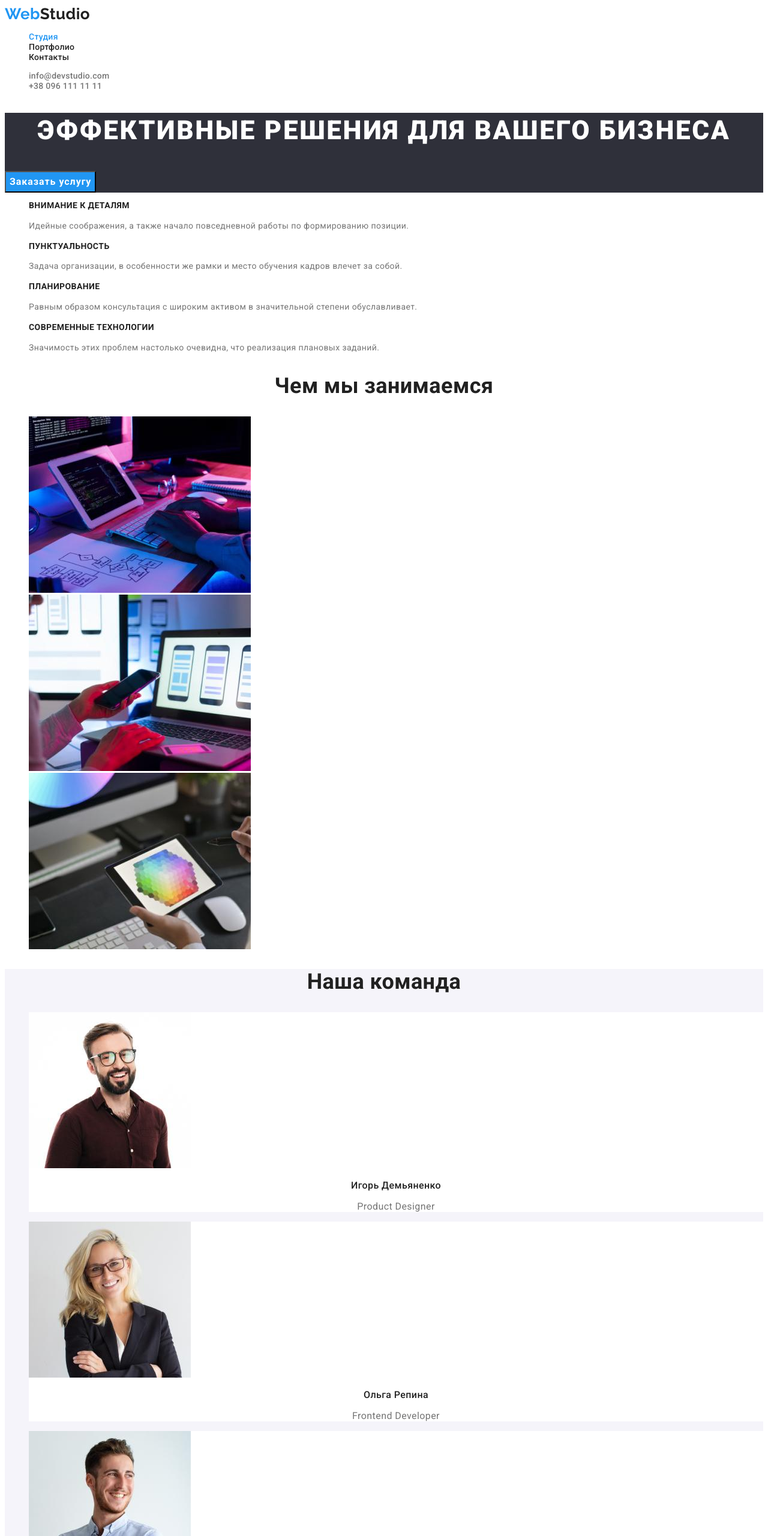
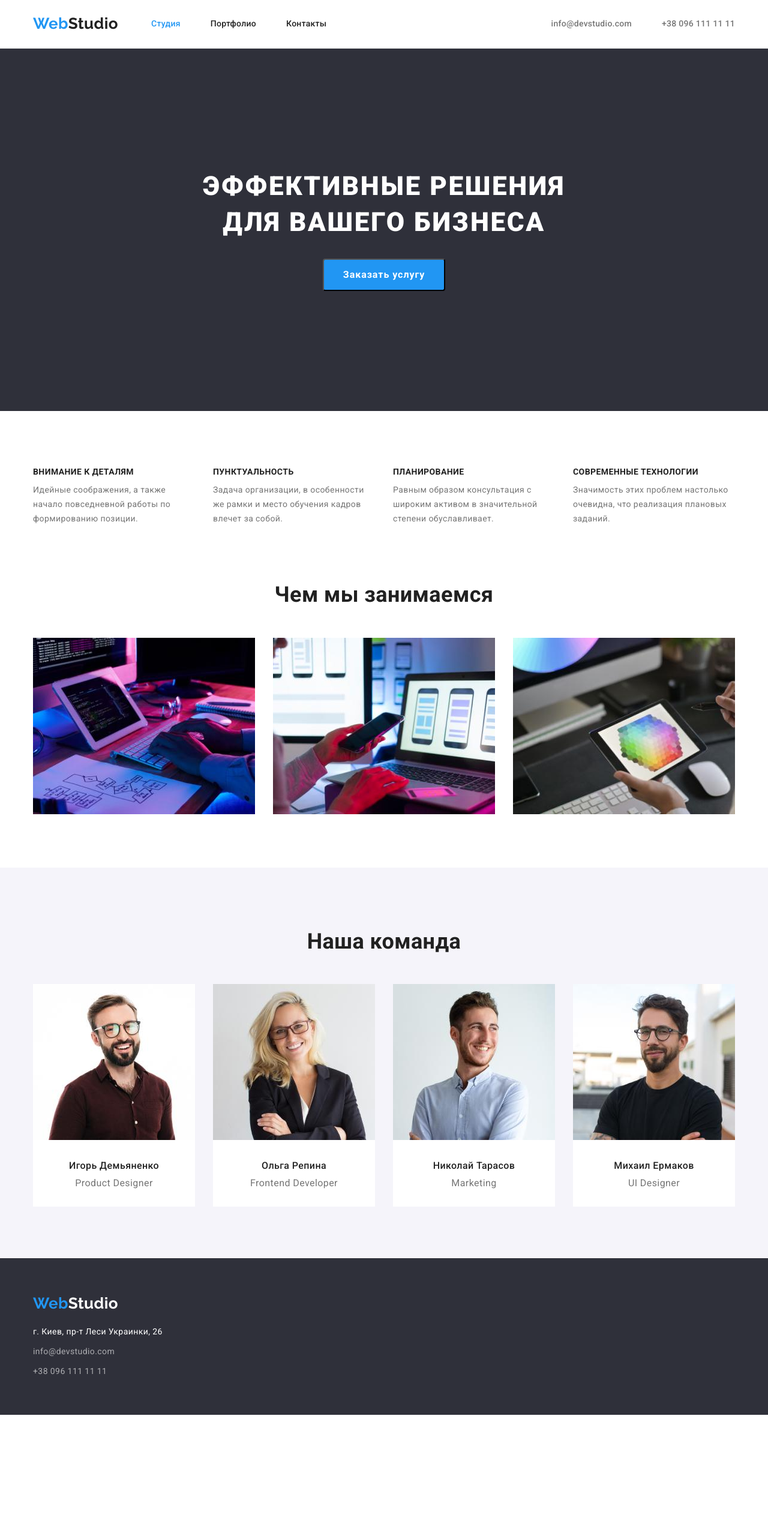
Before and after one commit to Oleh-Halytskyi/-goit-markup-hw-03, a plain HTML site: page index.html in a window 1280 px wide. Shown: the top 2560 px of the page at 60% size. After the commit the page ends 2358 px from the top, so only its background shows below. Drawn offline with nearby package versions, Linux system fonts and the light colour scheme.

Commit message:
Добавляет позиционирование элементов на странице

```diff
--- a/css/style.css
+++ b/css/style.css
@@ -20,13 +20,18 @@ body {
   font-family: Roboto, sans-serif;
   font-size: 14px;
   letter-spacing: 0.03em;
+  /* width: 1600px; */
 }
+
 .link {
   text-decoration: none;
 }
 
 .list {
   list-style: none;
+  padding: 0;
+  margin-top: 0;
+  margin-bottom: 0;
 }
 
 .visually-hidden {
@@ -43,7 +48,27 @@ body {
   overflow: hidden;
 }
 
+.container {
+  width: 1200px;
+  margin-left: auto;
+  margin-right: auto;
+  padding-left: 15px;
+  padding-right: 15px;
+}
+
 /* hader */
+
+.header {
+  border-bottom: 1px solid #ececec;
+}
+
+.header > .container {
+  display: flex;
+  justify-content: space-between;
+  align-items: center;
+  padding-top: 24px;
+  padding-bottom: 25px;
+}
 
 .logo {
   font-family: 'Raleway', sans-serif;
@@ -73,6 +98,22 @@ body {
   color: var(--accent-color);
 }
 
+nav.site-nav {
+  margin-right: 27.28%;
+}
+
+.site-nav > .list {
+  display: flex;
+}
+
+.site-nav > .list > .item {
+  margin-right: 50px;
+}
+
+.site-nav > .list > .item:last-child {
+  margin-right: 0px;
+}
+
 .contacts {
   color: var(--text-color);
   line-height: 1.14;
@@ -85,13 +126,32 @@ body {
   color: var(--accent-color);
 }
 
+.header > .container .list {
+  display: flex;
+}
+
+.item-contacts {
+  margin-right: 50px;
+}
+
+.item-contacts:last-child {
+  margin-right: 0;
+}
+
 /* Hero section */
 
 .hero {
   background-color: var(--background-second);
 }
 
+.hero > .container {
+  padding: 200px 252px;
+}
+
 .titel-hero {
+  margin: 0;
+  margin-bottom: 30px;
+
   color: var(--titel-hero-color);
   font-weight: 900;
   font-size: 44px;
@@ -101,7 +161,12 @@ body {
   text-transform: uppercase;
 }
 
-.hero > .button {
+.hero .button {
+  display: block;
+  padding: 10px 32px;
+  margin-left: auto;
+  margin-right: auto;
+
   font-family: inherit;
   background-color: var(--accent-color);
   color: var(--button-color);
@@ -109,18 +174,41 @@ body {
   font-size: 16px;
   line-height: 1.88;
   letter-spacing: 0.06em;
+  border-radius: 4px;
 
   cursor: pointer;
 }
 
-.hero > .button:hover,
-.hero > .button:focus {
+.hero .button:hover,
+.hero .button:focus {
   background-color: var(--background-button-hover);
 }
 
 /* Our advantages */
+.section {
+  padding-top: 94px;
+  padding-bottom: 94px;
+}
+
+.advantages {
+  display: flex;
+  justify-content: space-between;
+  flex-wrap: wrap;
+}
+
+.advantages .items {
+  margin-right: 30px;
+}
+
+.advantages .items:last-child {
+  margin-right: 0;
+}
 
 .titel-blok {
+  margin: 0;
+  margin-bottom: 10px;
+  max-width: 270px;
+
   color: var(--title-color);
   font-weight: 700;
   font-size: 14px;
@@ -129,12 +217,21 @@ body {
 }
 
 .text {
+  margin: 0;
+  max-width: 270px;
+
   line-height: 1.71;
 }
 
 /* <!-- What are we doing --> */
 
+.section-we-doing {
+  padding-bottom: 86px;
+}
+
 .titel-section {
+  margin: 0 0 50px 0;
+
   color: var(--title-color);
   font-weight: 700;
   font-size: 36px;
@@ -142,13 +239,37 @@ body {
   text-align: center;
 }
 
+.we-doing {
+  display: flex;
+  justify-content: space-between;
+  flex-wrap: wrap;
+}
+
+.we-doing .items {
+  margin-right: 30px;
+}
+
+.we-doing .items:last-child {
+  margin-right: 0;
+}
+
 /* Our team */
 
 .section.team {
   background-color: var(--background-section-team);
+  padding-top: 102px;
+  padding-bottom: 86px;
+}
+
+.team > .container {
+  display: flex;
+  justify-content: space-between;
 }
 
 .name {
+  margin-top: 30px;
+  margin-bottom: 10px;
+
   color: var(--title-color);
   font-weight: 500;
   font-size: 16px;
@@ -157,6 +278,8 @@ body {
 }
 
 .profesion {
+  margin: 0 0 30px 0;
+
   font-size: 16px;
   line-height: 1.19;
   text-align: center;
@@ -164,6 +287,12 @@ body {
 
 .fon-foto {
   background-color: var(--background-foto);
+  width: 270px;
+  margin-right: 30px;
+}
+
+.fon-foto:last-child {
+  margin-right: 0;
 }
 
 /* Footer */
@@ -172,8 +301,24 @@ body {
   background-color: var(--background-second);
 }
 
-.footer > .logo {
+.footer .container {
+  padding-top: 60px;
+  padding-bottom: 60px;
+}
+
+.footer .logo {
+  display: inline-block;
+  margin-bottom: 20px;
+
   color: var(--button-color);
+}
+
+.footer .item {
+  margin-bottom: 9px;
+}
+
+.footer .item:last-child {
+  margin-bottom: 0;
 }
 
 .addres {
@@ -204,7 +349,16 @@ body {
 
 /* filters button */
 
+.filter {
+  display: flex;
+  justify-content: center;
+  margin-bottom: 50px;
+}
+
 .button-filter {
+  display: block;
+  padding: 6px 22px;
+
   font-family: inherit;
   color: var(--title-color);
   font-weight: 500;
@@ -212,6 +366,9 @@ body {
   line-height: 1.62;
   text-align: center;
   background-color: var(--background-button);
+  border: none;
+  border-radius: 4px;
+  border-color: transparent;
 
   cursor: pointer;
 }
@@ -222,21 +379,62 @@ body {
   background-color: var(--accent-color);
 }
 
+.filter .items {
+  margin-right: 8px;
+}
+
+.filter .items:last-child {
+  margin-right: 0;
+}
+
 /* Works */
 
 .works {
+  display: flex;
+  flex-wrap: wrap;
+  justify-content: space-between;
+}
+
+.work {
+  width: 370px;
+  margin-right: 30px;
+  margin-bottom: 30px;
+
   background-color: var(--background-foto);
 }
 
-.works-name {
+.work:nth-child(3n) {
+  margin-right: 0;
+}
+
+.work:nth-last-child(-n + 3) {
+  margin-bottom: 0;
+}
+
+.transcription {
+  padding: 20px 24px;
+  border: 1px solid #eeeeee;
+  border-top: none;
+}
+
+.work-name {
   color: var(--title-color);
   font-weight: 700;
   font-size: 18px;
   line-height: 2;
   letter-spacing: 0.06em;
+  margin: 0 0 4px 0;
 }
 
-.works-type {
+.work-type {
   font-size: 16px;
   line-height: 1.88;
+  margin: 0;
 }
+
+.work a {
+  display: block;
+  font-size: 0;
+  line-height: 0;
+  letter-spacing: -1px;
+}
--- a/index.html
+++ b/index.html
@@ -5,63 +5,73 @@
     <meta http-equiv="X-UA-Compatible" content="IE=edge" />
     <meta name="viewport" content="width=device-width, initial-scale=1.0" />
     <title>Студия</title>
-    <link rel="stylesheet" href="./css/style.css" />
     <link rel="preconnect" href="https://fonts.googleapis.com" />
     <link rel="preconnect" href="https://fonts.gstatic.com" crossorigin />
     <link
       href="https://fonts.googleapis.com/css2?family=Raleway:wght@700&family=Roboto:wght@400;500;700;900&display=swap"
       rel="stylesheet"
     />
+    <link
+      rel="stylesheet"
+      href="https://cdnjs.cloudflare.com/ajax/libs/modern-normalize/1.1.0/modern-normalize.min.css"
+    />
+    <link rel="stylesheet" href="./css/style.css" />
   </head>
   <body>
     <header class="header">
+      <div class="container">
         <a class="logo link" href="./index.html"><span class="logo-accent">Web</span>Studio</a>
-
         <nav class="site-nav">
           <ul class="list">
-          <li><a class="link current" href="./index.html">Студия</a></li>
-          <li><a class="link" href="./portfolio.html">Портфолио</a></li>
-          <li><a class="link" href="#">Контакты</a></li>
+            <li class="item"><a class="link current" href="./index.html">Студия</a></li>
+            <li class="item"><a class="link" href="./portfolio.html">Портфолио</a></li>
+            <li class="item"><a class="link" href="#">Контакты</a></li>
           </ul>
         </nav>
 
-      <!-- Contacts -->
         <ul class="list">
-        <li><a class="contacts link" href="mailto:info@devstudio.com">info@devstudio.com</a></li>
-        <li><a class="contacts link" href="tel:+380961111111">+38 096 111 11 11</a></li>
+          <li class="item-contacts">
+            <a class="contacts link" href="mailto:info@devstudio.com">info@devstudio.com</a>
+          </li>
+          <li class="item-contacts">
+            <a class="contacts link" href="tel:+380961111111">+38 096 111 11 11</a>
+          </li>
         </ul>
+      </div>
     </header>
 
     <main>
       <!-- Hero -->
       <section class="hero">
+        <div class="container">
           <h1 class="titel-hero">Эффективные решения для вашего бизнеса</h1>
           <button class="button" type="button">Заказать услугу</button>
+        </div>
       </section>
 
       <!-- Our advantages -->
       <section class="section">
         <h2 class="titel-section visually-hidden">Our advantages</h2>
-        <ul class="list">
-          <li>
+        <ul class="list advantages container">
+          <li class="items">
             <h3 class="titel-blok">Внимание к деталям</h3>
             <p class="text">
               Идейные соображения, а также начало повседневной работы по формированию позиции.
             </p>
           </li>
-          <li>
+          <li class="items">
             <h3 class="titel-blok">Пунктуальность</h3>
             <p class="text">
               Задача организации, в особенности же рамки и место обучения кадров влечет за собой.
             </p>
           </li>
-          <li>
+          <li class="items">
             <h3 class="titel-blok">Планирование</h3>
             <p class="text">
               Равным образом консультация с широким активом в значительной степени обуславливает.
             </p>
           </li>
-          <li>
+          <li class="items">
             <h3 class="titel-blok">Современные технологии</h3>
             <p class="text">
               Значимость этих проблем настолько очевидна, что реализация плановых заданий.
@@ -71,21 +81,21 @@
       </section>
 
       <!-- What are we doing -->
-      <section class="section">
+      <section class="section-we-doing">
         <h2 class="titel-section">Чем мы занимаемся</h2>
 
-        <ul class="list">
-          <li>
+        <ul class="list we-doing container">
+          <li class="items">
             <img src="./images/studio/work/work1.jpg" alt="Пишим програмы" width="370" />
           </li>
-          <li>
+          <li class="items">
             <img
               src="./images/studio/work/work2.jpg"
               alt="Пишем приложения на смартфон"
               width="370"
             />
           </li>
-          <li>
+          <li class="items">
             <img src="./images/studio/work/work3.jpg" alt="Дизайн сайтов" width="370" />
           </li>
         </ul>
@@ -95,7 +105,7 @@
       <section class="section team">
         <h2 class="titel-section">Наша команда</h2>
 
-        <ul class="list">
+        <ul class="list container">
           <li class="fon-foto">
             <img
               src="./images/studio/team/Product-Designer.jpg"
@@ -129,10 +139,11 @@
     </main>
 
     <footer class="footer">
+      <div class="container">
         <a class="logo link" href="./index.html"><span class="logo-accent">Web</span>Studio</a>
         <address class="addres">
           <ul class="list">
-          <li>
+            <li class="item">
               <a
                 class="addres-map link"
                 href="https://goo.gl/maps/GdpmpZJEUeGdeqx7A"
@@ -141,12 +152,17 @@
                 >г. Киев, пр-т Леси Украинки, 26</a
               >
             </li>
-          <li>
-            <a class="addres-contacts link" href="mailto:info@devstudio.com">info@devstudio.com</a>
+            <li class="item">
+              <a class="addres-contacts link" href="mailto:info@devstudio.com"
+                >info@devstudio.com</a
+              >
             </li>
-          <li><a class="addres-contacts link" href="tel:+380961111111">+38 096 111 11 11</a></li>
+            <li class="item">
+              <a class="addres-contacts link" href="tel:+380961111111">+38 096 111 11 11</a>
+            </li>
           </ul>
         </address>
+      </div>
     </footer>
   </body>
 </html>
```
Also changed, not shown: portfolio.html (+81 -49 lines), 1 other file. Lines whose indentation alone changed are shown as unchanged.
